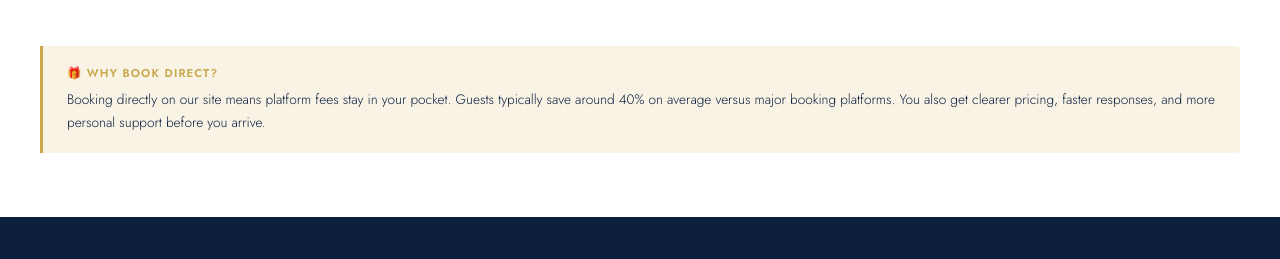
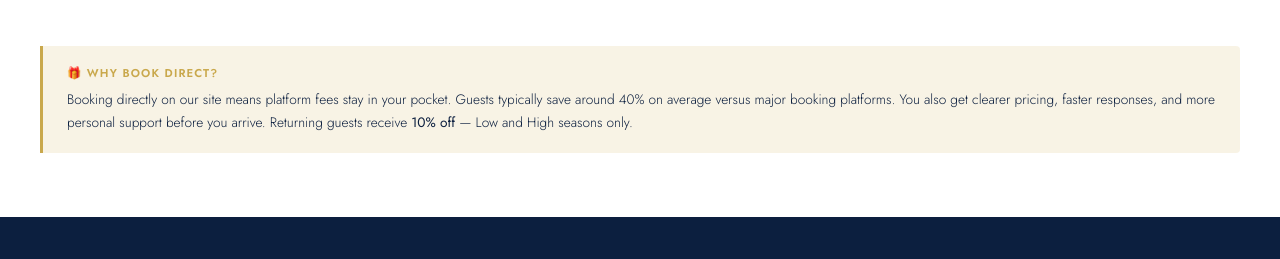
Before and after one commit to bravohuatulco/bravo-huatulco-website, a website: page index.html in a window 1280 px wide. Shown: the part 2133-2392 px from the top of the page. Drawn offline with nearby package versions, Linux system fonts and the light colour scheme.

Commit message:
Add files via upload

```diff
--- a/index.html
+++ b/index.html
@@ -667,7 +667,7 @@ footer{background:#07101F;padding:2.25rem 2rem;text-align:center;}
       </div>
       <div class="disc-box" style="grid-column:1 / -1;margin-top:1rem">
         <div class="disc-head" data-i18n="disc_h">🎁 Why Book Direct?</div>
-        <div class="disc-txt" data-i18n="disc_d">Booking directly on our site means platform fees stay in your pocket. Guests typically save around 40% on average versus major booking platforms. You also get clearer pricing, faster responses, and more personal support before you arrive.</div>
+        <div class="disc-txt" data-i18n="disc_d">Booking directly on our site means platform fees stay in your pocket. Guests typically save around 40% on average versus major booking platforms. You also get clearer pricing, faster responses, and more personal support before you arrive. Returning guests receive <strong>10% off</strong> — Low and High seasons only.</div>
       </div>
     </div>
   </div>
@@ -1049,7 +1049,7 @@ footer{background:#07101F;padding:2.25rem 2rem;text-align:center;}
     <div class="direct-strip">
       <div class="direct-text">
         <div class="direct-head" data-i18n="direct_h">Why Book Direct?</div>
-        <div class="direct-desc" data-i18n="direct_d">Booking through BravoHuatulco.com saves you Airbnb & VRBO platform fees. Guests typically save around 40% on average compared with platform pricing. We price with full respect for Mexico, so our nightly rates show the base rental cost — and the mandatory 16% VAT and 5% lodging tax are added transparently at booking. Same homes, clearer pricing, and more personal service from first message to checkout.</div>
+        <div class="direct-desc" data-i18n="direct_d">Booking through BravoHuatulco.com saves you Airbnb & VRBO platform fees. Guests typically save around 40% on average compared with platform pricing. We price with full respect for Mexico, so our nightly rates show the base rental cost — and the mandatory 16% VAT and 5% lodging tax are added transparently at booking. Same homes, clearer pricing, and more personal service from first message to checkout. Returning guests also receive <strong>10% off</strong> their next stay — Low and High seasons only, Peak Holiday dates excluded.</div>
       </div>
       <a class="btn-gold" onclick="goTo('contact')" data-i18n="direct_btn">Inquire & Book Direct</a>
     </div>
@@ -1706,13 +1706,13 @@ en:{
   ct_sp_3_t:"Under 60 days",ct_sp_3_d:"No refund.",
   cancel_note:"Travel insurance, the damage protection waiver, and any administrative fees are non-refundable. All guests are strongly encouraged to purchase independent travel insurance.",
   direct_h:"Why Book Direct?",
-  direct_d:"Booking through BravoHuatulco.com saves you Airbnb & VRBO platform fees. Guests typically save around 40% on average compared with platform pricing. We price with full respect for Mexico, so our nightly rates show the base rental cost — and the mandatory 16% VAT and 5% lodging tax are added transparently at booking. Same homes, clearer pricing, and more personal service from first message to checkout.",
+  direct_d:"Booking through BravoHuatulco.com saves you Airbnb & VRBO platform fees. Guests typically save around 40% on average compared with platform pricing. We price with full respect for Mexico, so our nightly rates show the base rental cost — and the mandatory 16% VAT and 5% lodging tax are added transparently at booking. Same homes, clearer pricing, and more personal service from first message to checkout. Returning guests also receive <strong>10% off<\/strong> their next stay — Low and High seasons only, Peak Holiday dates excluded.",
   direct_btn:"Inquire & Book Direct",
   cont_ey:"Get in Touch",cont_title:"Ready to Plan<br>Your Escape?",
   cont_desc:"Send us an inquiry and we'll respond within 24 hours with availability, pricing, and everything you need to make your Huatulco visit unforgettable.",
   ci_email:"Email",ci_mateo:"WhatsApp — Mateo",ci_fco:"WhatsApp — Francisco",
   disc_h:"🎁 Why Book Direct?",
-  disc_d:"Booking directly on our site means platform fees stay in your pocket — not Airbnb's. Expect a lower rate, faster responses, and a more personal experience from inquiry to checkout.",
+  disc_d:"Booking directly on our site means platform fees stay in your pocket — not Airbnb's. Expect a lower rate, faster responses, and a more personal experience from inquiry to checkout. Returning guests receive <strong>10% off<\/strong> — Low and High seasons only.",
   form_h:"Request a Booking",form_s:"Select dates for an instant quote · We confirm availability, then send a Stripe payment link for your 30% deposit.",
   fl_name:"Full Name *",fl_email:"Email *",fl_phone:"Phone / WhatsApp",
   fl_prop:"Property *",fl_in:"Check-In *",fl_out:"Check-Out *",
@@ -1871,13 +1871,13 @@ es:{
   ct_sp_3_t:"Menos de 60 días",ct_sp_3_d:"Sin reembolso.",
   cancel_note:"El seguro de viaje, la cobertura de protección contra daños y cualquier cargo administrativo no son reembolsables. Se recomienda encarecidamente adquirir un seguro de viaje independiente.",
   direct_h:"¿Por Qué Reservar Directo?",
-  direct_d:"Reservar en BravoHuatulco.com le evita las comisiones de Airbnb y VRBO. Los huéspedes suelen ahorrar alrededor de 40% en promedio frente a las plataformas. Fijamos nuestros precios con respeto total por México: nuestras tarifas por noche reflejan el costo base del hospedaje, y el 16% de IVA y el 5% de impuesto de hospedaje — obligatorios por ley — se agregan de forma transparente al reservar. Las mismas casas, precios más claros y atención más personal desde el primer mensaje hasta su salida.",
+  direct_d:"Reservar en BravoHuatulco.com le evita las comisiones de Airbnb y VRBO. Los huéspedes suelen ahorrar alrededor de 40% en promedio frente a las plataformas. Fijamos nuestros precios con respeto total por México: nuestras tarifas por noche reflejan el costo base del hospedaje, y el 16% de IVA y el 5% de impuesto de hospedaje — obligatorios por ley — se agregan de forma transparente al reservar. Las mismas casas, precios más claros y atención más personal desde el primer mensaje hasta su salida. Los huéspedes que regresan también reciben un <strong>10% de descuento<\/strong> en su próxima estadía — temporadas Baja y Alta únicamente; fechas de Temporada Pico excluidas.",
   direct_btn:"Consultar y Reservar Directo",
   cont_ey:"Contáctenos",cont_title:"¿Listo para Planear<br>su Escapada?",
   cont_desc:"Envíenos una consulta y le responderemos en 24 horas con disponibilidad, precios y todo lo que necesita.",
   ci_email:"Correo",ci_mateo:"WhatsApp — Mateo",ci_fco:"WhatsApp — Francisco",ci_whatsapp_link:"Abrir chat de WhatsApp ↗",
   disc_h:"🎁 ¿Por Qué Reservar Directo?",
-  disc_d:"Reservar directamente en nuestro sitio significa que las comisiones de plataforma se quedan en su bolsillo. Los huéspedes suelen ahorrar alrededor de 40% en promedio frente a las plataformas principales. También recibe precios más claros, respuestas más rápidas y atención más personal antes de su llegada.",
+  disc_d:"Reservar directamente en nuestro sitio significa que las comisiones de plataforma se quedan en su bolsillo. Los huéspedes suelen ahorrar alrededor de 40% en promedio frente a las plataformas principales. También recibe precios más claros, respuestas más rápidas y atención más personal antes de su llegada. Los huéspedes que regresan reciben un <strong>10% de descuento<\/strong> — solo temporadas Baja y Alta.",
   form_h:"Solicitar una Reservación",form_s:"Seleccione fechas para una cotización instantánea · Confirmamos disponibilidad y enviamos un enlace de pago Stripe para su depósito del 30%.",
   fl_name:"Nombre Completo *",fl_email:"Correo Electrónico *",fl_phone:"Teléfono / WhatsApp",
   fl_prop:"Propiedad *",fl_in:"Llegada *",fl_out:"Salida *",
```
